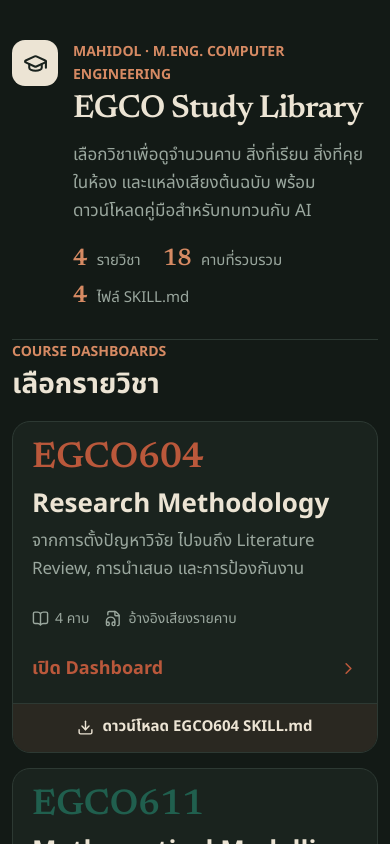
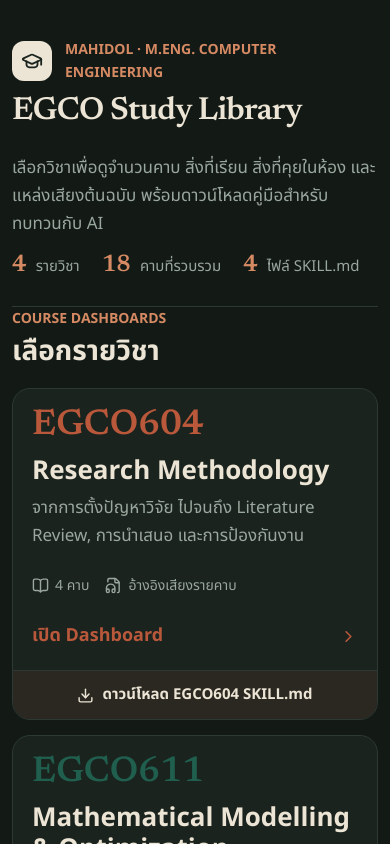
Before and after one commit to Nack-thanaphon/egco-study-library, a React (Vite) app: page / in a window 390 px wide. Shown: the top 844 px of the page. Built offline with nearby package versions, Linux system fonts and the light colour scheme.

Commit message:
fix: hero stacks as rows on all widths, title fits one line on mobile

```diff
--- a/src/App.css
+++ b/src/App.css
@@ -21,10 +21,13 @@
 button:focus-visible, a:focus-visible, input:focus-visible { outline: 3px solid rgba(186, 88, 59, .28); outline-offset: 3px; }
 
 .app-shell { width: min(1180px, calc(100% - 40px)); margin: 0 auto; padding: 36px 0 24px; }
-.library-header { display: grid; grid-template-columns: 64px minmax(0, 1fr); gap: 20px; align-items: start; padding: 38px 0 28px; border-bottom: 1px solid var(--line); }
+.library-header { display: flex; flex-direction: column; gap: 14px; padding: 34px 0 26px; border-bottom: 1px solid var(--line); }
+.library-top { display: flex; align-items: center; gap: 13px; }
+.library-top .course-mark { width: 40px; height: 40px; border-radius: 12px; }
+.library-top .eyebrow { margin: 0; }
 .library-header h1 { max-width: 820px; margin: 0; font-family: 'Newsreader', 'Noto Sans Thai', sans-serif; font-size: clamp(34px, 5vw, 54px); line-height: 1; letter-spacing: -.02em; }
 .library-description { max-width: 780px; margin: 16px 0 0; color: var(--muted); font-size: 19px; }
-.library-stats { display: flex; flex-wrap: wrap; gap: 14px 34px; margin: 22px 0 0; }
+.library-stats { display: flex; flex-wrap: wrap; gap: 14px 34px; margin: 4px 0 0; }
 .library-stats div { display: flex; align-items: baseline; gap: 9px; }
 .library-stats strong { font-family: 'Newsreader', 'Noto Sans Thai', sans-serif; font-size: 30px; line-height: 1; color: var(--accent); }
 .library-stats span { color: var(--muted); font-size: 15px; }
@@ -139,7 +142,7 @@
 @media (max-width: 480px) {
   body { font-size: 18px; }
   .app-shell { width: calc(100% - 24px); }
-  .library-header { grid-template-columns: 48px minmax(0, 1fr); gap: 13px; padding-top: 22px; }
+  .library-header { gap: 11px; padding-top: 20px; }
   .library-header h1 { font-size: 32px; }
   .library-description { font-size: 17px; }
   .library-stats { gap: 10px 22px; }
--- a/src/App.tsx
+++ b/src/App.tsx
@@ -45,9 +45,10 @@
   return (
     <main className="app-shell library-shell">
       <header className="library-header">
-        <div className="course-mark" aria-hidden="true"><GraduationCap size={25} /></div>
-        <div>
+        <div className="library-top">
+          <div className="course-mark" aria-hidden="true"><GraduationCap size={22} /></div>
           <p className="eyebrow">Mahidol · M.Eng. Computer Engineering</p>
+        </div>
         <h1>EGCO Study Library</h1>
         <p className="library-description">
           เลือกวิชาเพื่อดูจำนวนคาบ สิ่งที่เรียน สิ่งที่คุยในห้อง และแหล่งเสียงต้นฉบับ พร้อมดาวน์โหลดคู่มือสำหรับทบทวนกับ AI
@@ -56,7 +57,6 @@
           <div><strong>{courses.length}</strong><span>รายวิชา</span></div>
           <div><strong>{totalLectures}</strong><span>คาบที่รวบรวม</span></div>
           <div><strong>{courses.length}</strong><span>ไฟล์ SKILL.md</span></div>
-          </div>
         </div>
       </header>
 
```
Lines whose indentation alone changed are shown as unchanged.
